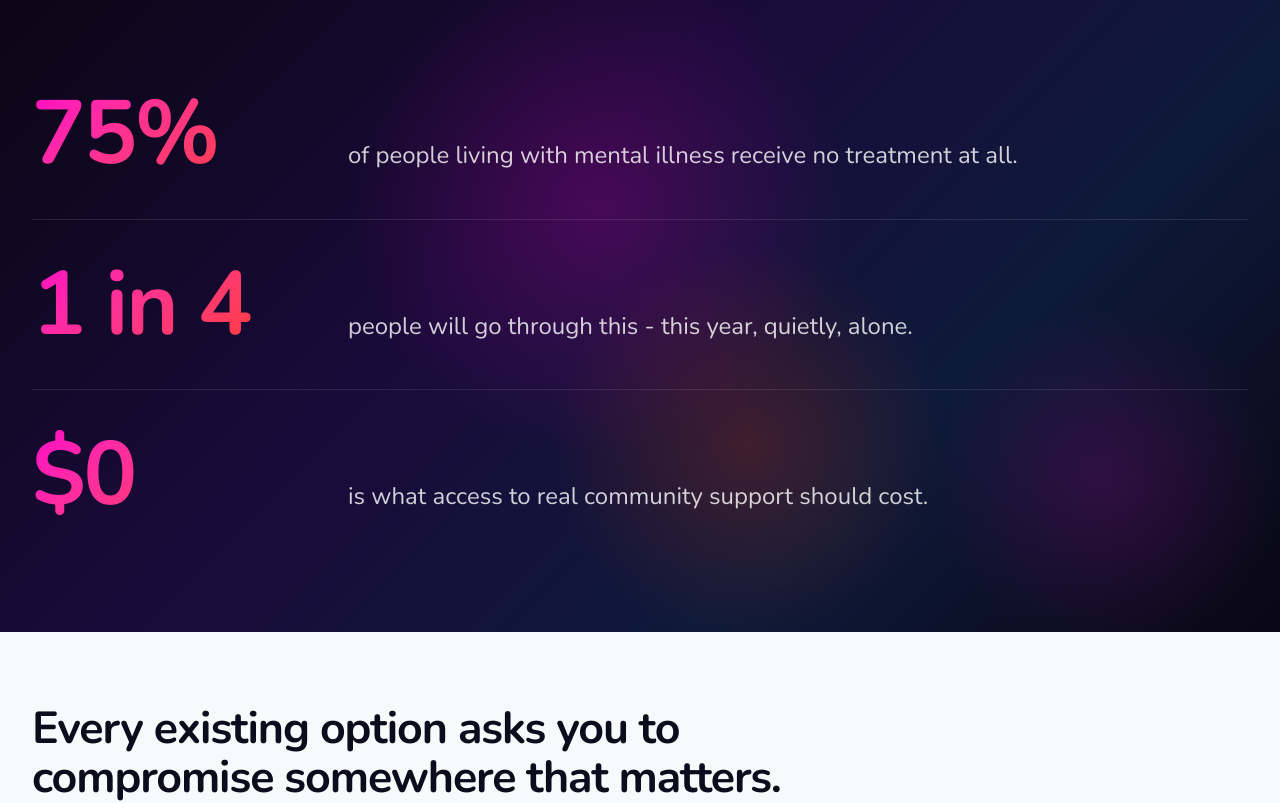
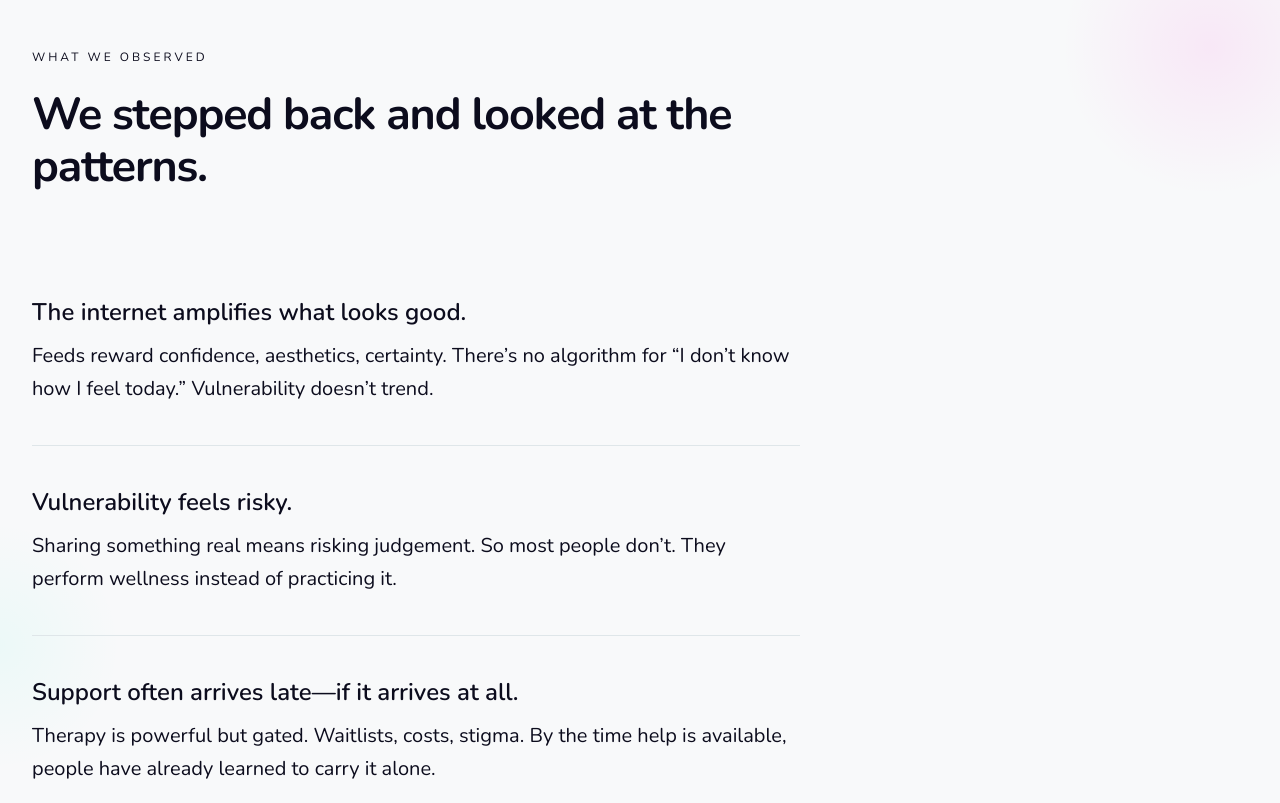
Before and after one commit to xolace-official/xolaceinc_official, a Next.js app: page /about/our-story in a window 1280 px wide. Shown: the part 1700-2503 px from the top of the page. Built offline with nearby package versions, Linux system fonts and the light colour scheme.

Commit message:
Update what-we-observed.tsx

```diff
--- a/src/features/about/our-story/what-we-observed.tsx
+++ b/src/features/about/our-story/what-we-observed.tsx
@@ -1,74 +1,97 @@
-"use client";
-
-import { useRef } from "react";
-import { motion, useInView } from "motion/react";
-
-const stats = [
-  { num: "75%",    text: "of people living with mental illness receive no treatment at all." },
-  { num: "1 in 4", text: "people will go through this - this year, quietly, alone." },
-  { num: "$0",     text: "is what access to real community support should cost." },
-];
+import { Reveal } from "@/features/about/our-story/reveal";
 
 export function WhatWeObserved() {
   return (
-    <div className="relative">
-      <section
-        className="relative section"
-        style={{ background: "linear-gradient(135deg, #0a0614 0%, #1a0a3a 40%, #0d1a3a 70%, #0a0614 100%)" }}
-      >
-        <div className="absolute inset-0 overflow-hidden pointer-events-none">
-          <motion.div
-            animate={{ x: [0, 30, 0], y: [0, -20, 0] }}
-            transition={{ duration: 12, repeat: Infinity, ease: "easeInOut" }}
-            className="absolute top-0 left-1/4 w-[500px] h-[500px] rounded-full opacity-20"
-            style={{ background: "radial-gradient(circle, var(--primary), transparent 70%)" }}
+    <section className="relative overflow-hidden bg-background section">
+      {/* Abstract gradient shapes */}
+      <div
+        className="pointer-events-none absolute -top-20 -right-20 h-[300px] w-[300px] rounded-full opacity-[0.07]"
+        style={{
+          background: "radial-gradient(circle, var(--primary), transparent 70%)",
+        }}
       />
-          <motion.div
-            animate={{ x: [0, -25, 0], y: [0, 25, 0] }}
-            transition={{ duration: 15, repeat: Infinity, ease: "easeInOut", delay: 3 }}
-            className="absolute bottom-0 right-1/4 w-[400px] h-[400px] rounded-full opacity-20"
-            style={{ background: "radial-gradient(circle, var(--destructive), transparent 70%)" }}
+      <div
+        className="pointer-events-none absolute top-1/2 -left-32 h-[250px] w-[250px] rounded-full opacity-[0.05]"
+        style={{
+          background: "radial-gradient(circle, var(--accent), transparent 70%)",
+        }}
       />
-          <motion.div
-            animate={{ x: [0, 20, 0], y: [0, 15, 0] }}
-            transition={{ duration: 10, repeat: Infinity, ease: "easeInOut", delay: 6 }}
-            className="absolute top-1/2 right-0 w-[350px] h-[350px] rounded-full opacity-15"
-            style={{ background: "radial-gradient(circle, var(--ring), transparent 70%)" }}
+      <div
+        className="pointer-events-none absolute -bottom-16 right-1/4 h-[200px] w-[200px] rounded-full opacity-[0.06]"
+        style={{
+          background: "radial-gradient(circle, var(--ring), transparent 70%)",
+        }}
       />
+
+      <div className="relative z-10 mx-auto max-w-7xl">
+        <div className="max-w-3xl">
+          {/* Eyebrow + Headline */}
+          <Reveal delay={0}>
+            <p className="mb-6 text-xs uppercase tracking-[0.25em] text-muted-foreground">
+              What We Observed
+            </p>
+            <h2 className="text-[clamp(1.6rem,3.5vw,3rem)] font-bold leading-[1.15] tracking-tight">
+              We stepped back and looked at the patterns.
+            </h2>
+          </Reveal>
+
+          {/* Observations */}
+          <div className="mt-16">
+            <Reveal delay={0.1}>
+              <div className="border-b border-border py-10">
+                <p className="text-xl font-semibold text-foreground md:text-2xl">
+                  The internet amplifies what looks good.
+                </p>
+                <p className="mt-3 text-lg font-light leading-relaxed text-muted-foreground md:text-xl">
+                  Feeds reward confidence, aesthetics, certainty. There&rsquo;s
+                  no algorithm for &ldquo;I don&rsquo;t know how I feel
+                  today.&rdquo; Vulnerability doesn&rsquo;t trend.
+                </p>
+              </div>
+            </Reveal>
+
+            <Reveal delay={0.2}>
+              <div className="border-b border-border py-10">
+                <p className="text-xl font-semibold text-foreground md:text-2xl">
+                  Vulnerability feels risky.
+                </p>
+                <p className="mt-3 text-lg font-light leading-relaxed text-muted-foreground md:text-xl">
+                  Sharing something real means risking judgement. So most people
+                  don&rsquo;t. They perform wellness instead of practicing it.
+                </p>
+              </div>
+            </Reveal>
+
+            <Reveal delay={0.3}>
+              <div className="py-10">
+                <p className="text-xl font-semibold text-foreground md:text-2xl">
+                  Support often arrives late&mdash;if it arrives at all.
+                </p>
+                <p className="mt-3 text-lg font-light leading-relaxed text-muted-foreground md:text-xl">
+                  Therapy is powerful but gated. Waitlists, costs, stigma. By
+                  the time help is available, people have already learned to
+                  carry it alone.
+                </p>
+              </div>
+            </Reveal>
           </div>
 
-        <div className="relative z-10 max-w-7xl mx-auto">
-          {stats.map((item, i) => {
-            const ref = useRef(null);
-            const inView = useInView(ref, { once: true, margin: "-60px" });
-            return (
-              <motion.div
-                key={item.num}
-                ref={ref}
-                initial={{ opacity: 0, x: -30 }}
-                animate={inView ? { opacity: 1, x: 0 } : {}}
-                transition={{ duration: 0.7, delay: i * 0.14, ease: [0.16, 1, 0.3, 1] }}
-                className="flex items-baseline gap-8 md:gap-14 py-10 border-b border-white/10 last:border-0"
-              >
-                <span
-                  className="text-[clamp(3rem,7vw,6.5rem)] font-bold tracking-tight leading-none shrink-0 w-[160px] md:w-[260px]"
-                  style={{
-                    background: "linear-gradient(135deg, var(--primary), var(--destructive))",
-                    WebkitBackgroundClip: "text",
-                    WebkitTextFillColor: "transparent",
-                    backgroundClip: "text",
-                  }}
-                >
-                  {item.num}
+          {/* Closing anchor */}
+          <Reveal delay={0.15}>
+            <div className="mt-16">
+              <p className="text-[clamp(1.6rem,3.5vw,3rem)] font-bold leading-[1.15] tracking-tight">
+                Not because people don&rsquo;t care.
+              </p>
+              <p className="text-[clamp(1.6rem,3.5vw,3rem)] font-bold leading-[1.15] tracking-tight">
+                Because{" "}
+                <span className="text-primary">
+                  there isn&rsquo;t a space built for it.
                 </span>
-                <p className="text-xl md:text-2xl text-white/80 font-light leading-snug">
-                  {item.text}
               </p>
-              </motion.div>
-            );
-          })}
+            </div>
+          </Reveal>
+        </div>
       </div>
     </section>
-    </div>
   );
 }
```
Lines whose indentation alone changed are shown as unchanged.
